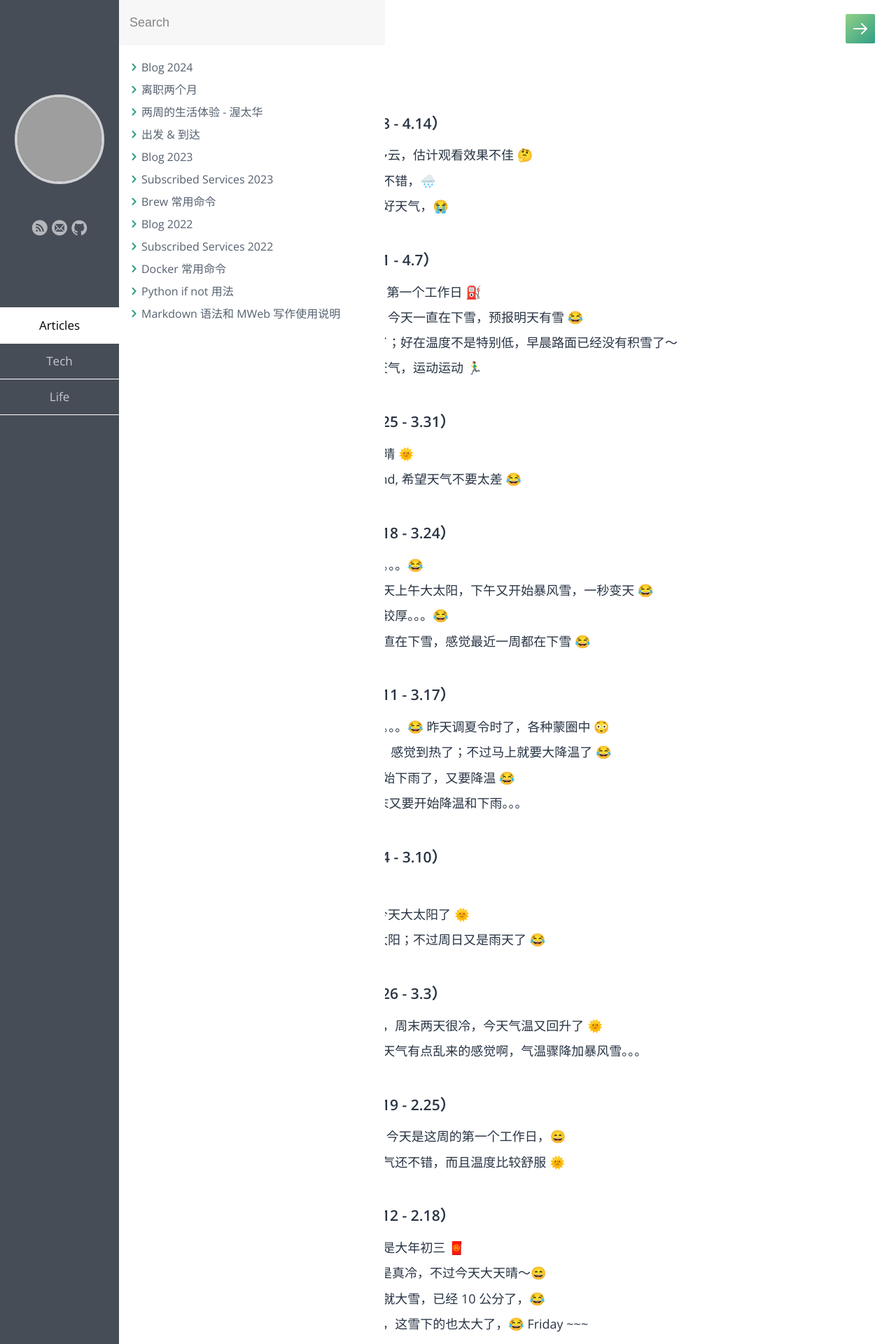
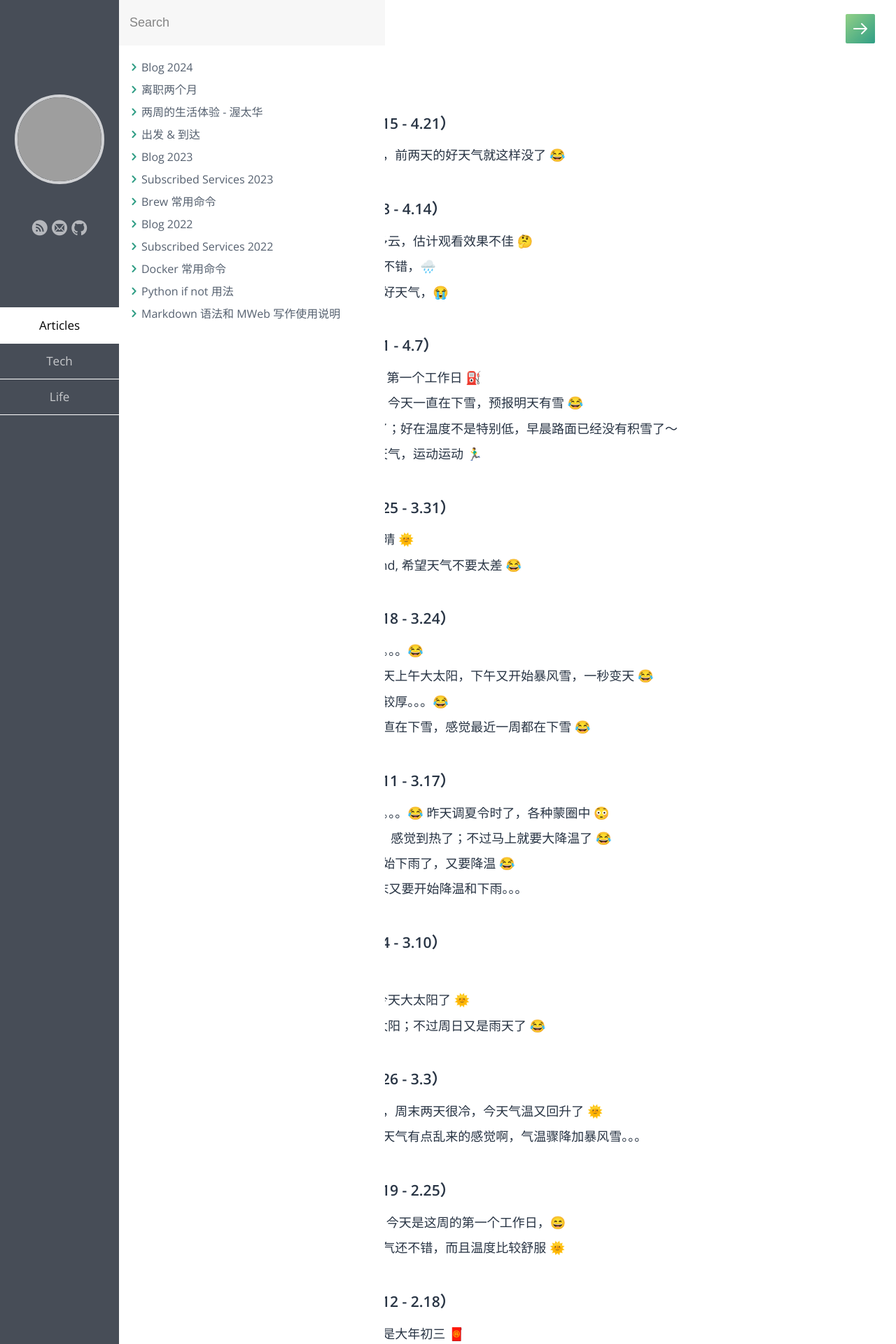
Before and after one commit to samxupeiran/samxupeiran.github.io, a Jekyll site: the page built from _posts/life/2024-01-02-my-blog.md, in a window 1280 px wide. Shown: the top 1920 px of the page at 70% size. Built offline with Jekyll 4.4.1, drawn with Linux system fonts in a browser that asks for light colours; some web fonts are replaced; grey boxes are pictures that could not be loaded.

Commit message:
feat: add weekly blog 4/17

```diff
--- a/_posts/life/2024-01-02-my-blog.md
+++ b/_posts/life/2024-01-02-my-blog.md
@@ -5,6 +5,9 @@ category: Life
 tags: Blog
 ---
 
+
+- ### 2024 年 4 月 第 3 周（4.15 - 4.21）
+     - 4.17 今天开始下雨和降温，前两天的好天气就这样没了 😂
 
 - ### 2024 年 4 月 第 2 周（4.8 - 4.14）
      - 4.8 今天有日全食，不过多云，估计观看效果不佳 🤔
```
